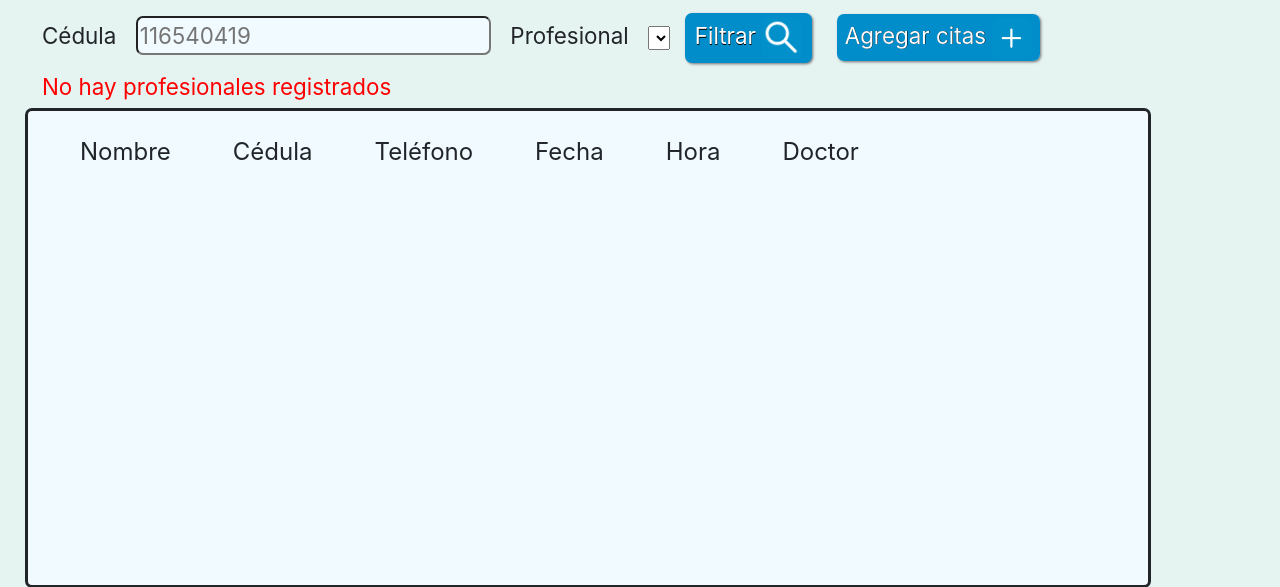
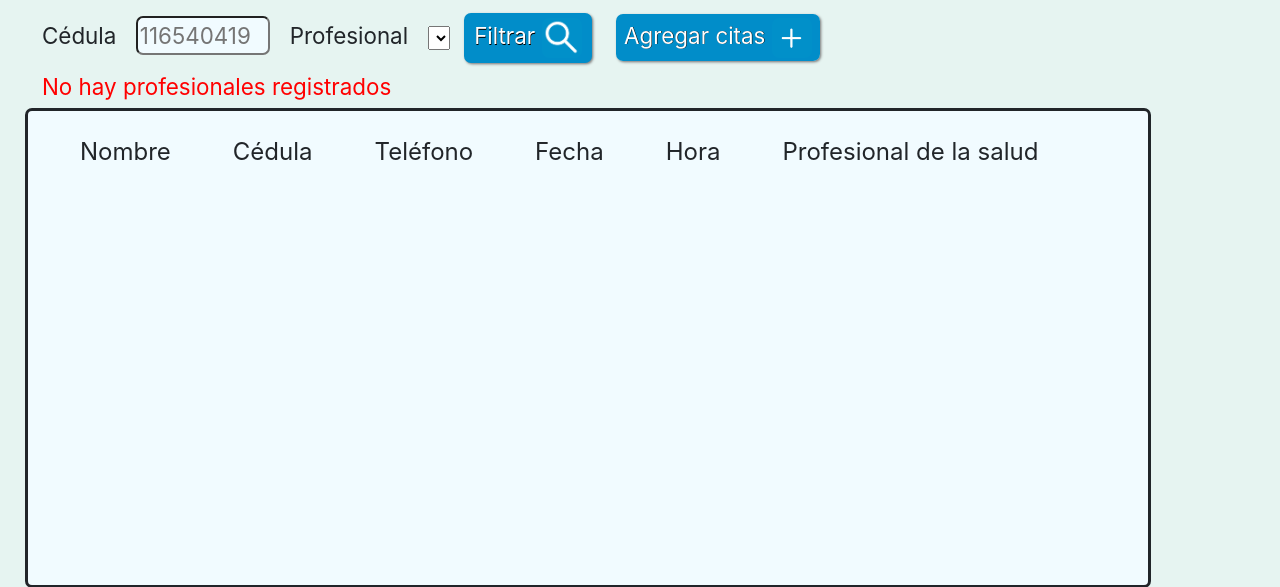
Before and after one commit to sebastianVUCR/Sukaritas, a PHP site: page /consultar-citas.php in a window 1280 px wide. Shown: the part 131-718 px from the top of the page. Run offline with PHP 8.4, Linux system fonts and the light colour scheme; data that the repository does not hold is empty.

Commit message:
arreglo en la tabla

```diff
--- a/GestorCitas/Citas/consultar-citas.php
+++ b/GestorCitas/Citas/consultar-citas.php
@@ -18,7 +18,7 @@
 			<form id="formulario-citas" name="formulario-citas" method="post" action="">
         <fieldset id="area-cedula">
           <label>Cédula</label>
-          <input type="number" id="cedula" name="cedula" placeholder="116540419"/>
+          <input type="number" id="cedula"  name="cedula" style="width: 6em;" placeholder="116540419"/>
             <label>Profesional</label>
             <select required id="idProfesional" name="idProfesional">
 
@@ -40,7 +40,7 @@
 						<td>Teléfono</td>
 						<td>Fecha</td>
 						<td>Hora</td>
-						<td>Doctor</td>
+						<td>Profesional de la salud</td>
 					</tr>
           <tbody id="citas"></tbody>
 				</table>
```
